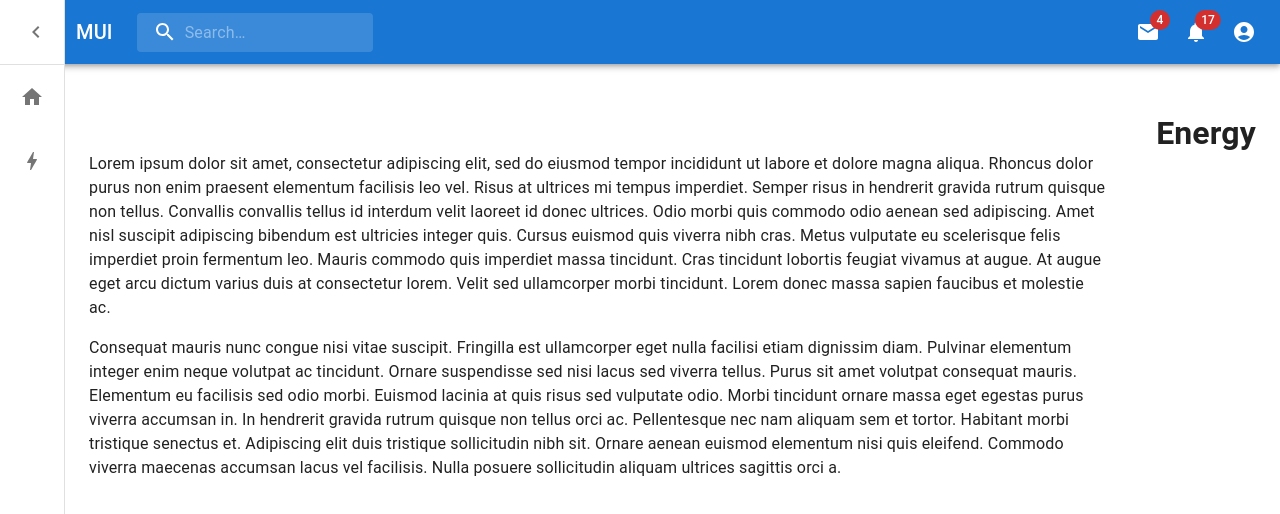
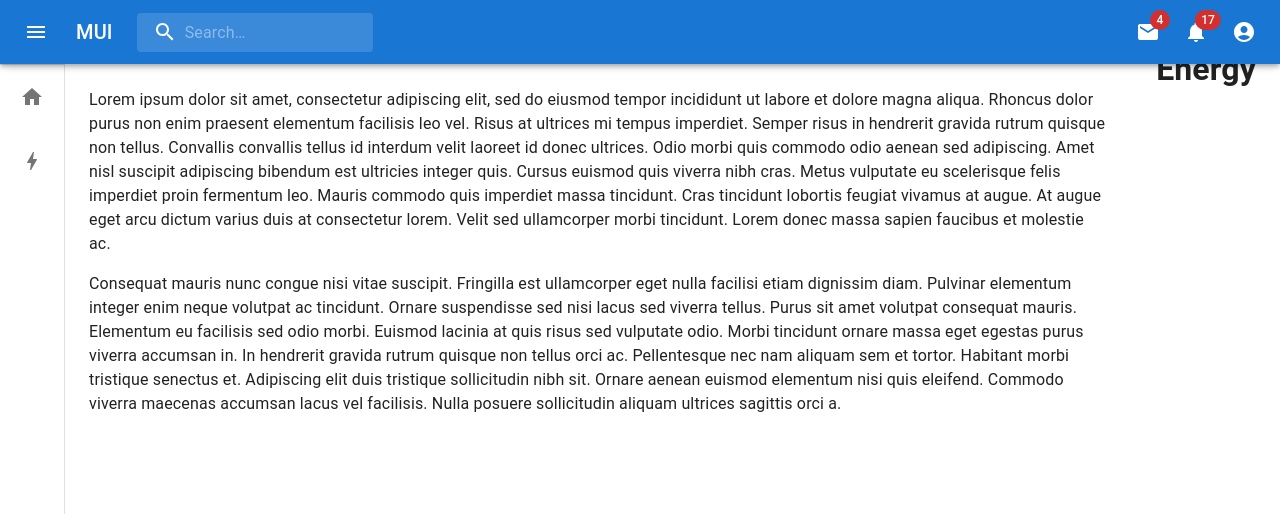
Before and after one commit to masum-rayhan/Frontend-Homee, a React (Vite) app: page /energy in a window 1280 px wide. Shown: the top 514 px of the page. Built offline with nearby package versions, Linux system fonts and the light colour scheme.

Commit message:
feat: Navbar and Sidebar is in action

```diff
--- a/src/components/layout/Navbar.jsx
+++ b/src/components/layout/Navbar.jsx
@@ -1,6 +1,5 @@
 import * as React from 'react';
 import { styled, alpha } from '@mui/material/styles';
-import AppBar from '@mui/material/AppBar';
 import Box from '@mui/material/Box';
 import Toolbar from '@mui/material/Toolbar';
 import IconButton from '@mui/material/IconButton';
@@ -15,6 +14,12 @@ import AccountCircle from '@mui/icons-material/AccountCircle';
 import MailIcon from '@mui/icons-material/Mail';
 import NotificationsIcon from '@mui/icons-material/Notifications';
 import MoreIcon from '@mui/icons-material/MoreVert';
+import MuiAppBar from '@mui/material/AppBar';
+
+const AppBar = styled(MuiAppBar, {
+  })(({ theme }) => ({
+    zIndex: theme.zIndex.drawer + 1,
+  }));
 
 const Search = styled('div')(({ theme }) => ({
   position: 'relative',
@@ -156,7 +161,7 @@ export default function Navbar() {
 
   return (
     <Box sx={{ flexGrow: 1 }}>
-      <AppBar position="static">
+      <AppBar position="fixed">
         <Toolbar>
           <IconButton
             size="large"
--- a/src/components/layout/Sidebar.jsx
+++ b/src/components/layout/Sidebar.jsx
@@ -53,23 +53,23 @@ const DrawerHeader = styled("div")(({ theme }) => ({
   ...theme.mixins.toolbar,
 }));
 
-const AppBar = styled(MuiAppBar, {
-  shouldForwardProp: (prop) => prop !== "open",
-})(({ theme, open }) => ({
-  zIndex: theme.zIndex.drawer + 1,
-  transition: theme.transitions.create(["width", "margin"], {
-    easing: theme.transitions.easing.sharp,
-    duration: theme.transitions.duration.leavingScreen,
-  }),
-  ...(open && {
-    marginLeft: drawerWidth,
-    width: `calc(100% - ${drawerWidth}px)`,
-    transition: theme.transitions.create(["width", "margin"], {
-      easing: theme.transitions.easing.sharp,
-      duration: theme.transitions.duration.enteringScreen,
-    }),
-  }),
-}));
+// const AppBar = styled(MuiAppBar, {
+//   shouldForwardProp: (prop) => prop !== "open",
+// })(({ theme, open }) => ({
+//   zIndex: theme.zIndex.drawer + 1,
+//   transition: theme.transitions.create(["width", "margin"], {
+//     easing: theme.transitions.easing.sharp,
+//     duration: theme.transitions.duration.leavingScreen,
+//   }),
+//   ...(open && {
+//     marginLeft: drawerWidth,
+//     width: `calc(100% - ${drawerWidth}px)`,
+//     transition: theme.transitions.create(["width", "margin"], {
+//       easing: theme.transitions.easing.sharp,
+//       duration: theme.transitions.duration.enteringScreen,
+//     }),
+//   }),
+// }));
 
 const Drawer = styled(MuiDrawer, {
   shouldForwardProp: (prop) => prop !== "open",
```
